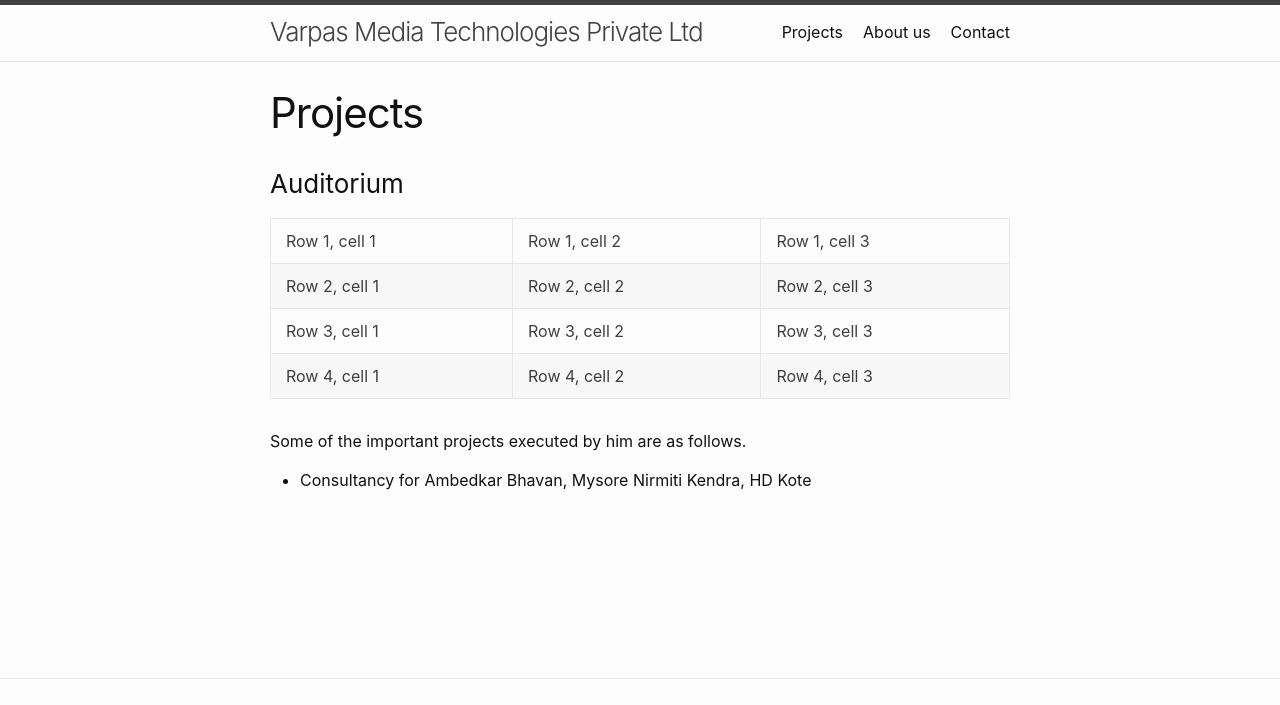
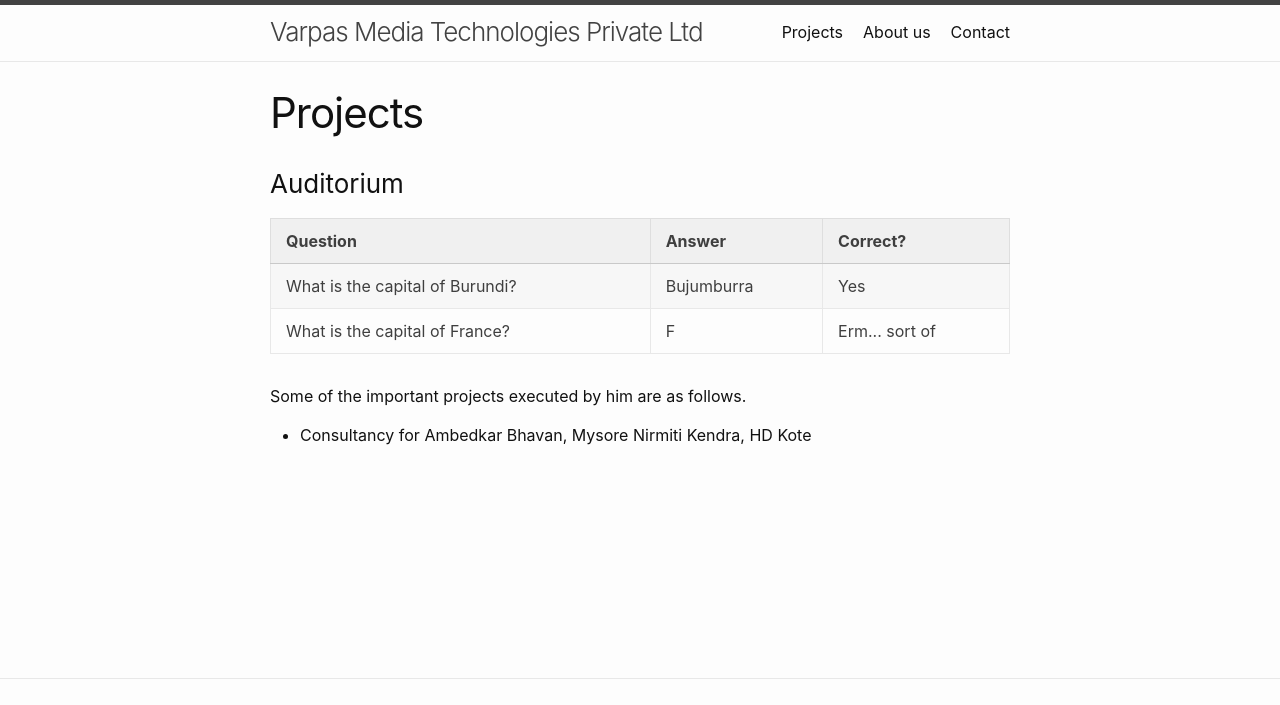
Before and after one commit to VarpasMedia/VarpasMedia.github.io, a Jekyll site: the page built from Projects.md, in a window 1280 px wide, cut to the strip 0-705 px from the top of the page. Built offline with Jekyll 4.4.1, drawn with Linux system fonts in a browser that asks for light colours; our own code applies the rules of GitHub Pages for plain Markdown files.

Commit message:
Update Projects.md

```diff
--- a/Projects.md
+++ b/Projects.md
@@ -10,24 +10,19 @@ permalink: /Projects/
 
 <table>
     <tr>
-        <td>Row 1, cell 1</td>
-        <td>Row 1, cell 2</td>
-        <td>Row 1, cell 3</td>
+        <th>Question</th>
+        <th>Answer</th>
+        <th>Correct?</th>
     </tr>
     <tr>
-        <td>Row 2, cell 1</td>
-        <td>Row 2, cell 2</td>
-        <td>Row 2, cell 3</td>
+        <td>What is the capital of Burundi?</td>
+        <td>Bujumburra</td>
+        <td>Yes</td>
     </tr>
     <tr>
-        <td>Row 3, cell 1</td>
-        <td>Row 3, cell 2</td>
-        <td>Row 3, cell 3</td>
-    </tr>
-    <tr>
-        <td>Row 4, cell 1</td>
-        <td>Row 4, cell 2</td>
-        <td>Row 4, cell 3</td>
+        <td>What is the capital of France?</td>
+        <td>F</td>
+        <td>Erm... sort of</td>
     </tr>
 </table>
 
```
